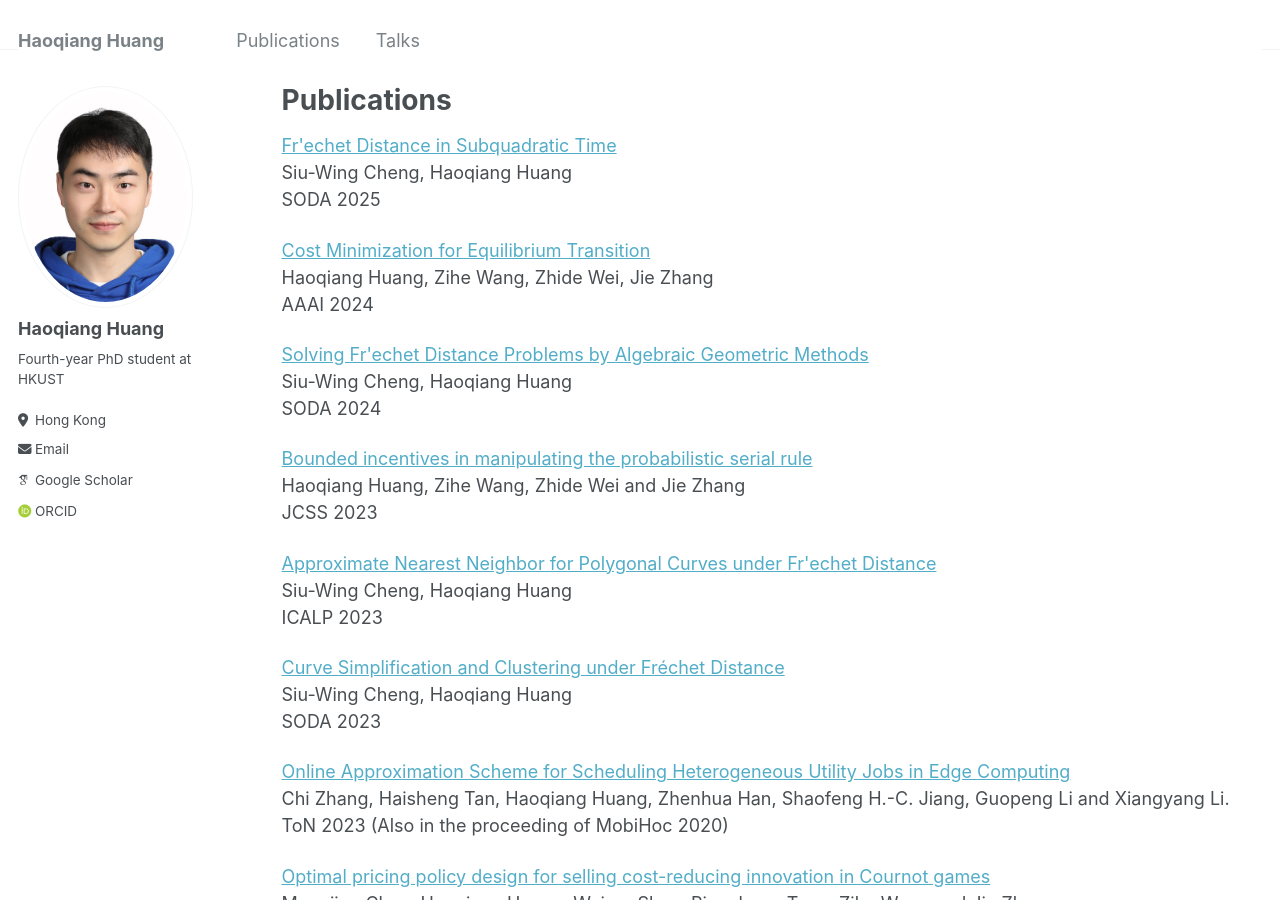
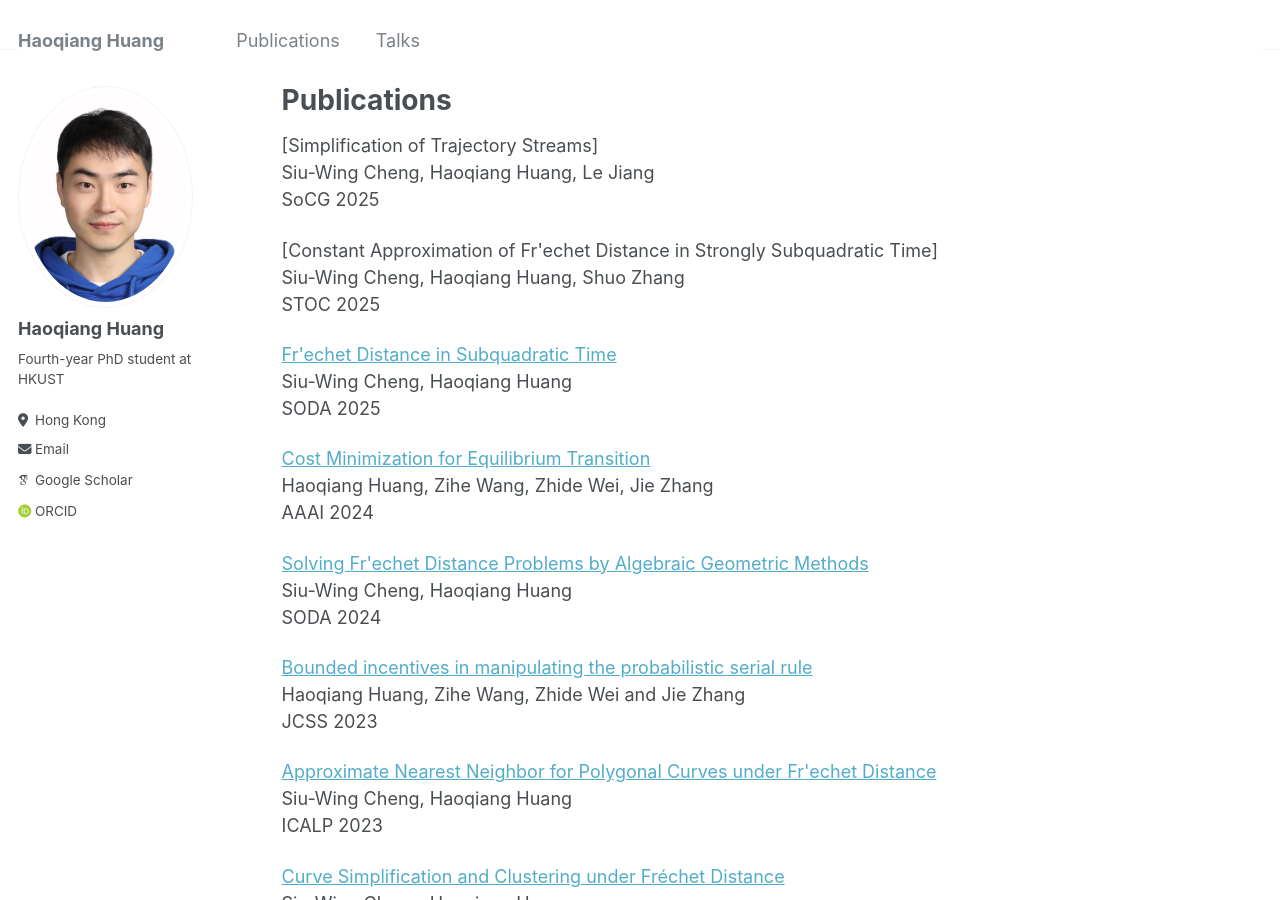
Before and after one commit to HaoqiangHuang/HaoqiangHuang.github.io, a Jekyll site: the page built from _pages/publications.md, in a window 1280 px wide and 900 px high. Built offline with Jekyll 4.4.1, drawn with Linux system fonts in a browser that asks for light colours; some web fonts are replaced.

Commit message:
Update publications.md
Add new publication items

```diff
--- a/_pages/publications.md
+++ b/_pages/publications.md
@@ -5,6 +5,14 @@ permalink: /publications/
 author_profile: true
 sitemap: false
 ---
+[Simplification of Trajectory Streams]\\
+Siu-Wing Cheng, Haoqiang Huang, Le Jiang\\
+SoCG 2025
+
+[Constant Approximation of Fr\'echet Distance in Strongly Subquadratic Time]\\
+Siu-Wing Cheng, Haoqiang Huang, Shuo Zhang\\
+STOC 2025
+
 [Fr\'echet Distance in Subquadratic Time](https://arxiv.org/abs/2407.05231)\\
 Siu-Wing Cheng, Haoqiang Huang\\
 SODA 2025
```
